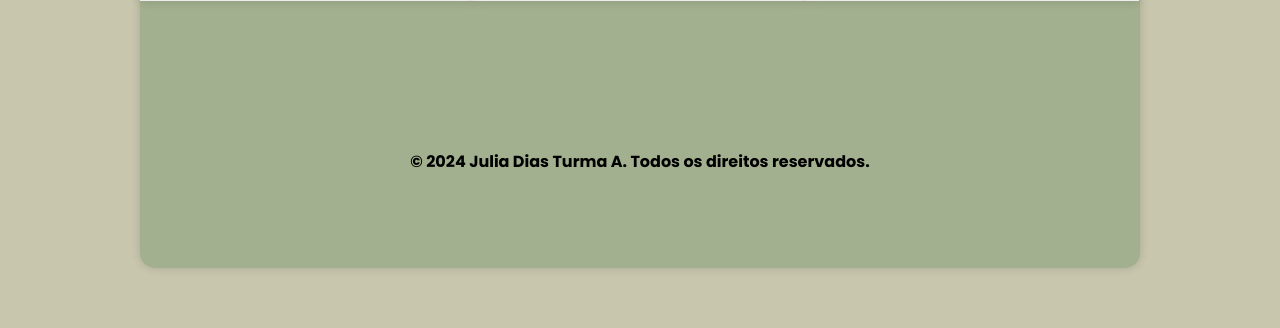
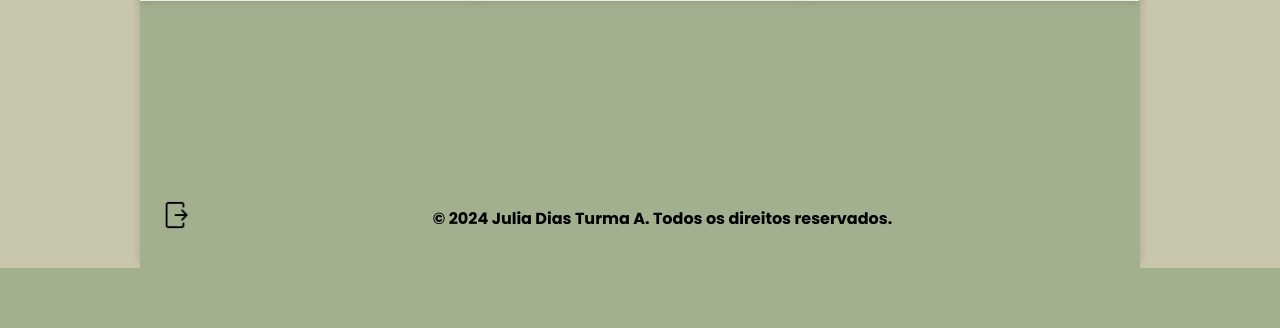
Before and after one commit to Juliadiasfs/projetoA_Atualizado, a PHP site: page / in a window 1280 px wide. Shown: the part 532-860 px from the top of the page. After the commit the page ends 800 px from the top, so only its background shows below. Run offline with PHP 8.4, Linux system fonts and the light colour scheme; a user stored in the database is signed in.

Commit message:
Add files via upload

```diff
--- a/ProjetoA_Julia/consultaamigos.php
+++ b/ProjetoA_Julia/consultaamigos.php
@@ -52,8 +52,11 @@
             <label for="">Data de Nascimento:</label>
             <input type="date" name="cxdatanasc" value="<?php echo $linha['datanasc'] ?>"/>
             <input type="submit" value="Alterar">
+            <p> Deseja excluir o cadastro de seu amigo?
+            <a href="excluiramigos.php?id=<?php echo $linha["cod"]?>">Excluir</a>
+        </p>
+        </form>
 
-        </form>
         <?php
                         } else {
                             echo "<div class='mensagem'><h2>Amigo não encontrado. Verifique o nome e tente novamente<h2></div>";
--- a/ProjetoA_Julia/css/stylemenu.css
+++ b/ProjetoA_Julia/css/stylemenu.css
@@ -77,3 +77,56 @@ h1{
 #logo{
     width: 90px;
 }
+
+.header {
+    width: 100%;
+    height: 60px;
+    display: flex;
+    align-items: center;
+    justify-content: center;
+    position: relative;
+}
+
+.usuario {
+    display: flex;
+    flex-direction: column;
+    align-items: center;
+    position: absolute;
+    right: 20px;
+}
+
+#fotousuario {
+    width: 40px;
+    height: 40px;
+    margin-bottom: 5px;
+}
+
+.titulo-e-logo {
+    display: flex;
+    align-items: center;
+    justify-content: center;
+}
+
+#rodape {
+    width: 100%;
+    height: 100px; /* Ajustado para melhor alinhamento com a imagem */
+    position: absolute;
+    bottom: 0;
+    display: flex;
+    align-items: center;
+    justify-content: center;
+    background-color: #A2B08F; /* Cor de fundo para o rodapé */
+    padding: 0 20px; /* Espaçamento lateral */
+    box-sizing: border-box; /* Inclui padding na largura total */
+}
+
+#rodape img {
+    height: 100%; /* Ajusta a altura da imagem para preencher o rodapé */
+    max-height: 60px; /* Altura máxima da imagem */
+    margin-right: 15px; /* Espaço entre a imagem e o texto */
+}
+
+#direitos {
+    text-align: center; /* Centraliza o texto dentro do rodapé */
+    flex: 1; /* Faz o texto ocupar o restante do espaço disponível */
+}
--- a/ProjetoA_Julia/index.php
+++ b/ProjetoA_Julia/index.php
@@ -26,12 +26,20 @@
 
     <section id="cxprincipal">
         <header id="banner">
+            <div class="usuario">
+            <img id="fotousuario" src="img/usuario.png" alt="" style="width: 75px; height: 75px;">
+            <?php echo $logado?></div>
             <img src="img/Guarda.png" alt="" id="logo">
             <h1 id="titulo">GuardCad</h1>
         </header>
+
         <footer id="rodape">
-            <h4>&copy; 2024 Julia Dias Turma A. Todos os direitos reservados.</h4>
-        </footer>
+    <a class="sair" href="sair.php">
+        <img src="img/sair.png" alt="Sair" style="width: 30px; height: 30px;">
+    </a>
+    <h4 id="direitos">&copy; 2024 Julia Dias Turma A. Todos os direitos reservados.</h4>
+</footer>
+
 
         <nav id="cxamigo">
             Cadastre seus amigos
@@ -51,12 +59,12 @@
             <a href="telacaduser.php">
                 <figure><img src="img/do-utilizador (1).png" alt=""></figure>
             </a>
+
         </nav>
 
 
     </section>
-<?php echo $logado?>
-<a href="sair.php">SAIR</a>
+
 
 </body>
 
--- a/ProjetoA_Julia/inseriramigos.php
+++ b/ProjetoA_Julia/inseriramigos.php
@@ -10,6 +10,7 @@
         values('$nome','$email','$telefone','$whats','$nascimento')";
         $query = mysqli_query($conn,$sql);
         echo "Dados cadastrados com sucesso !";
+        echo "<a href='telaamigos.php'>Voltar</a>";
     }
     else
     {
--- a/ProjetoA_Julia/login.php
+++ b/ProjetoA_Julia/login.php
@@ -17,7 +17,7 @@
     <main>
 
             <form  id="cadastroForm" action="open.php" method="POST">
-
+                <img src="img/login.png" alt="" style="width: 200px; height: 200px;">
                 <div id="cxprincipal">
                     <figure>
 
```
Also changed, not shown: ProjetoA_Julia/excluiramigos.php (added, +14 -0 lines), ProjetoA_Julia/excluircliente.php (added), ProjetoA_Julia/excluircomercio.php (added), ProjetoA_Julia/img/sair.png (added), ProjetoA_Julia/img/usuario.png (added).
